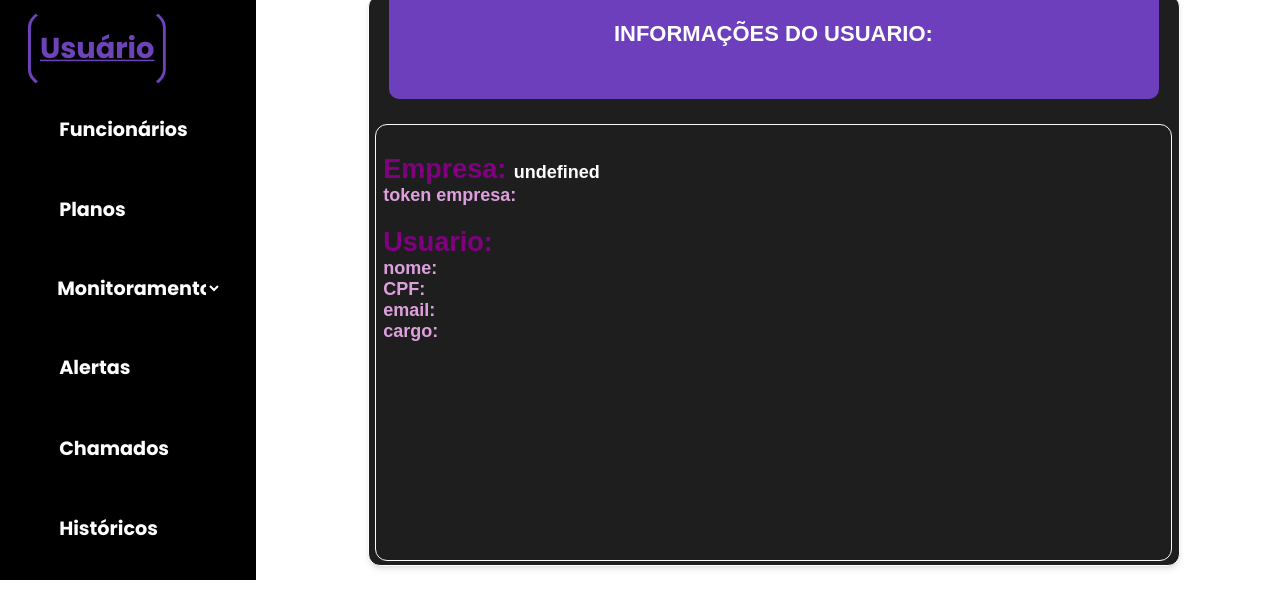
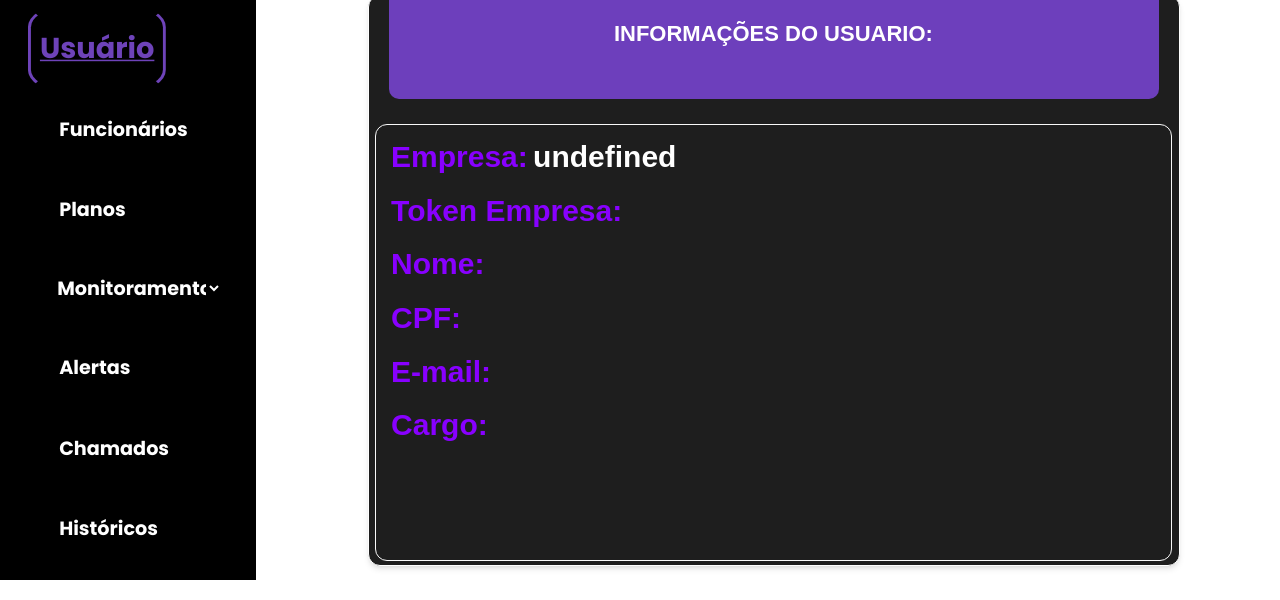
Before and after one commit to Sprint04/Site, a website: page site com web data viz/public/dashboard/usuario.html in a window 1280 px wide. Shown: the part 220-820 px from the top of the page. Drawn offline with nearby package versions, Linux system fonts and the light colour scheme; no server answers.

Commit message:
Atualização do css do dados do usuario

```diff
--- a/site com web data viz/app.js
+++ b/site com web data viz/app.js
@@ -1,4 +1,4 @@
-//process.env.AMBIENTE_PROCESSO = "desenvolvimento";
+process.env.AMBIENTE_PROCESSO = "desenvolvimento";
 process.env.AMBIENTE_PROCESSO = "producao";
 
 var express = require("express");
--- a/site com web data viz/public/css/historico.css
+++ b/site com web data viz/public/css/historico.css
@@ -66,6 +66,7 @@ body{
 }
 
 .container_logs {
+    font-size: 28px;
     top: 17%;
     margin-top: -1%;
     position: relative;
@@ -81,6 +82,7 @@ body{
 
 .container_logs span {
     color: #ffffff;
+    margin-top: 5%;
     font-weight: 600;
-    font-size: 18px;
+    font-size: 30px;
 }
--- a/site com web data viz/public/dashboard/usuario.html
+++ b/site com web data viz/public/dashboard/usuario.html
@@ -60,11 +60,58 @@
                 <div class="box"></div>
                 <h1 class="funcionario_titulo">Informações do Usuario:
                 </h1>
+
                 <div class="container_logs">
-                    <span class="historico_lista"><br><h2 style="color: purple;">Empresa: <span id="nome_empresa"></span></h2><span style="color: plum;">token empresa: <span id="token_user"></span></span>
+
+                    <div class="mensagem_usuario">
+                        <span style="  color: #8800ff;
+                        font-weight: 800;">Empresa:</span>
+                        <span id="nome_empresa"></span>
+                     </div>
+
+                        <div class="mensagem_usuario">
+                            <span style="  color: #8800ff;
+                            font-weight: 800;">Token Empresa:</span>
+                            <span id="token_user"></span>
+                        </div>
+
+                    <div class="mensagem_usuario">
+                        <span style="  color: #8800ff;
+                        font-weight: 800;">Nome:</span>
+                        <span id="nome_user"></span>
+                        </div>
+
+                        <div class="mensagem_usuario">
+                        <span style="  color: #8800ff;
+                        font-weight: 800;">CPF:</span>
+                        <span id="cpf_user"></span>
+                        </div>
+
+                        <div class="mensagem_usuario">
+                        <span style="  color: #8800ff;
+                        font-weight: 800;">E-mail:</span>
+                        <span id="email_user"></span>
+                        </div>
+
+                        <div class="mensagem_usuario">
+                        <span style="  color: #8800ff;
+                        font-weight: 800;">Cargo:</span>
+                        <span id="cargo_user"></span>
+                        </div>
+
+                        <!-- <div class="informacao">
+                        <span class="tituloInformacao">E-mail: <span id="email_usuario" style="color: white;"></span></span>
+                        </div>
+
+                        <div class="informacao">
+                        <span class="tituloInformacao">Senha:</span>
+                        <span id="senha_usuario">************</span>
+                        </div> -->
+
+                    <!-- <span class="historico_lista"><br><h2 style="color: purple;">Empresa: <span id="nome_empresa"></span></h2><span style="color: plum;">token empresa: <span id="token_user"></span></span>
                     <br><br><h2 style="color: purple;">Usuario: </h2><span style="color: plum;">nome: <span id="nome_user"></span></span><br><span style="color: plum;">CPF: <span id="cpf_user"></span></span>
                     <br><span style="color: plum;">email: <span id="email_user"></span></span><br><span style="color: plum;">cargo: <span id="cargo_user"></span></span>
-                </span>
+                </span> -->
                 </div>
             </div>
 
```
